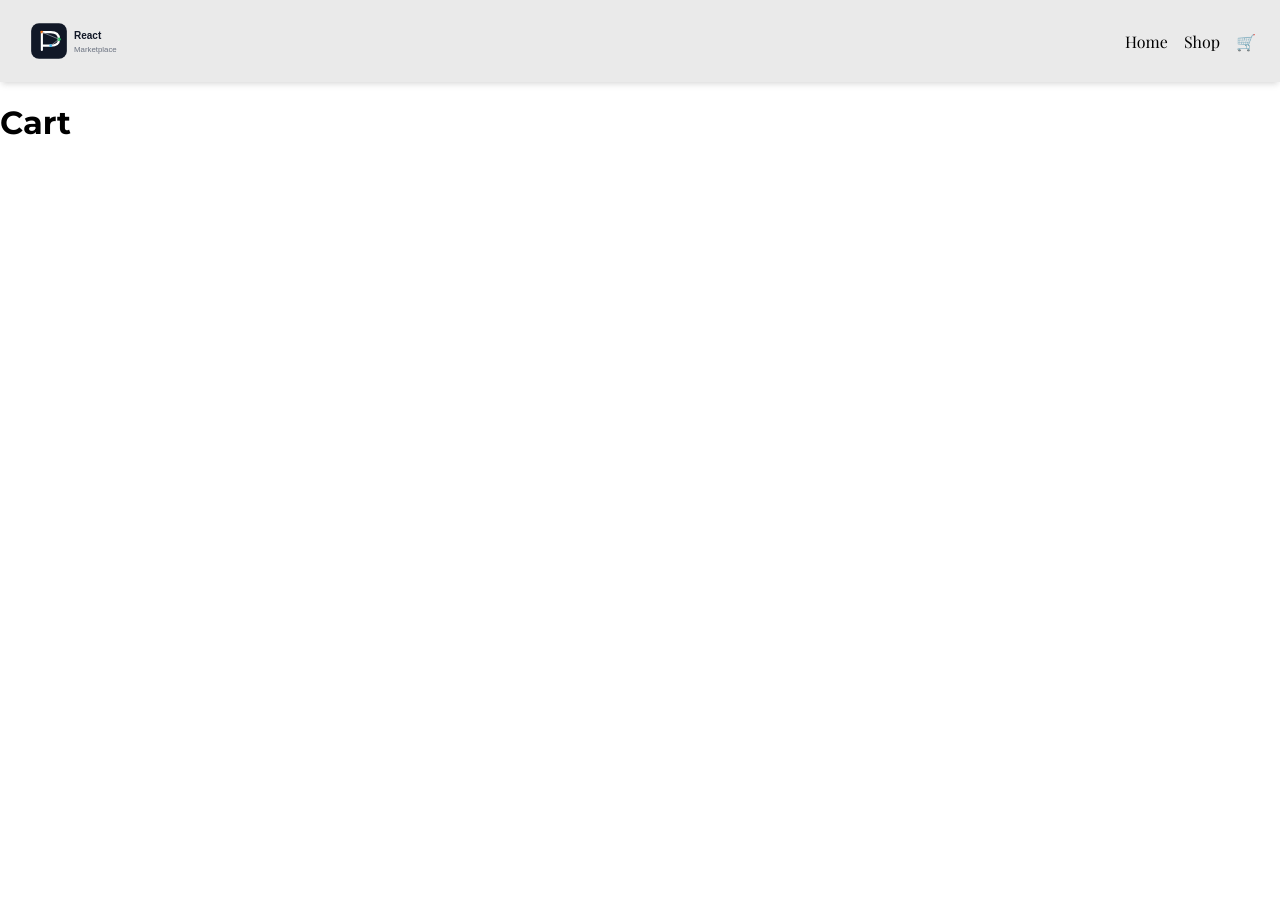
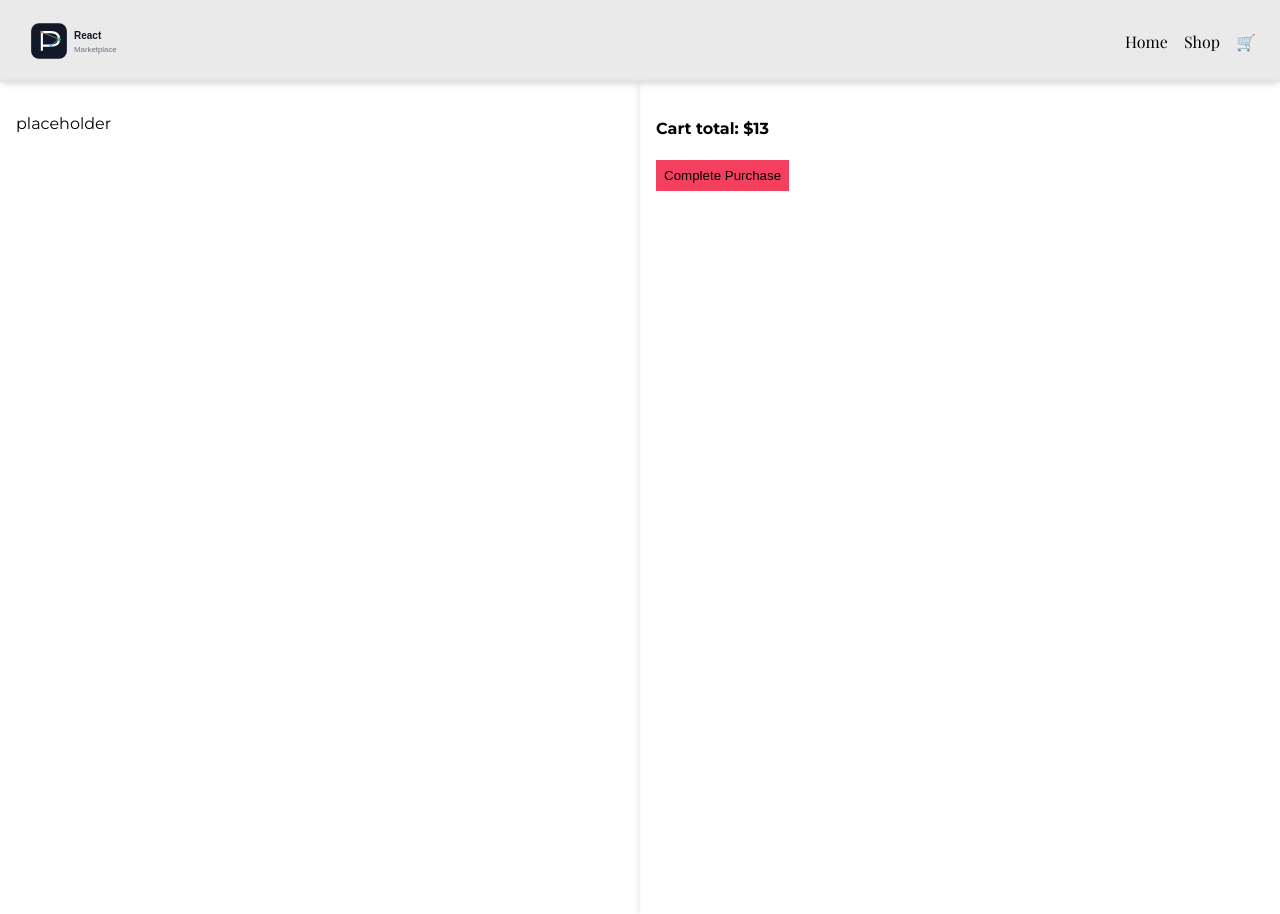
Before and after one commit to NedimM24/react-marketplace, a React (Vite) app: page /cart in a window 1280 px wide. Before the commit the page ends 800 px from the top, so only its background shows below. Built offline with nearby package versions, Linux system fonts and the light colour scheme; a web font is replaced by a local one.

Commit message:
Add cart page layout
Left side displays cart items. Right side contains the order total and checkout button.

```diff
--- a/src/App.jsx
+++ b/src/App.jsx
@@ -6,7 +6,15 @@ import { products } from './data/products'
 import './App.css'
 
 function App() {
-  const [cart, setCart] = useState([]);
+  const [cart, setCart] = useState([
+    {
+        id: 1,
+        image: "https://picsum.photos/200/200",
+        title: "placeholder",
+        price: 13,
+        description: "This is a placeholder description",
+    },
+  ]);
 
   //State for the products array. No need to set, read only
   const [productsArray] = useState(products);
--- /dev/null
+++ b/src/components/CartItem.jsx
@@ -0,0 +1,8 @@
+export function CartItem({item}){
+
+    return(
+        <>
+            <p>{item.title}</p>
+        </>
+    )
+}
--- a/src/pages/Cart.jsx
+++ b/src/pages/Cart.jsx
@@ -1,7 +1,30 @@
+import { useOutletContext } from "react-router-dom";
+import { CartItem } from "../components/CartItem";
+import styles from "./Cart.module.css"
+
 export default function Cart(){
+    const { productsArray, cart, setCart } = useOutletContext();
+    const total = cart.reduce((sum, item) => sum + item.price,0)
+
     return(
         <>
-            <h1>Cart</h1>
+            <div className={styles.container}> {/**Container */}
+
+                <div className={styles.left}> {/**Left side contains cartitems*/}
+                    {cart.map((item) => (
+                        <CartItem key={item.id} item={item} />
+                    ))}
+                </div>
+
+                <div className={styles.left}>
+                    {/**Right side will have cart total and a non-functional checkout button */}
+                    <h4>Cart total: ${total} </h4>
+                    <button className={styles.btn}>Complete Purchase</button>
+                </div>
+
+
+            </div>
+
         </>
     )
 }
--- /dev/null
+++ b/src/pages/Cart.module.css
@@ -0,0 +1,34 @@
+.container{
+   display: flex;
+}
+
+.left,
+.right{
+    height: 100%;
+    width: 50%;
+}
+
+.left{
+    flex: 1;
+    position: sticky;
+    height: 100vh;
+}
+
+.left{
+    box-shadow: -2px 0 6px rgba(0, 0, 0, 0.08);
+    padding: 1rem;
+}
+
+.btn{
+    border: none;
+    background-color: var(--accent);
+    padding: .5rem;
+}
+
+.btn:hover{
+    transform: scale(1.1);
+}
+
+.btn:active{
+    transform: scale(1.07);
+}
--- a/src/pages/Shop.jsx
+++ b/src/pages/Shop.jsx
@@ -3,7 +3,9 @@ import { ProductCard } from "../components/ProductCard";
 import styles from "./Shop.module.css";
 
 export default function Shop() {
-  const { productsArray } = useOutletContext();
+  //useOutletContext passing props to use
+  //Need to create a dunction to setCart (adding to cart) once user clicks add
+  const { productsArray, cart, setCart } = useOutletContext();
 
   return (
     <div className={styles.container}>
--- a/src/pages/Shop.module.css
+++ b/src/pages/Shop.module.css
@@ -15,5 +15,23 @@
     .container{
         display: grid;
         grid-template-columns: auto auto;
+        justify-items: center;
     }
 }
+
+@media screen and (width >= 1024px){
+    .container{
+        display: grid;
+        grid-template-columns: 1fr 1fr 1fr;
+        justify-items: center;
+    }
+}
+
+@media screen and (width >= 2560px){
+    .container{
+        display: grid;
+        grid-template-columns: 1fr 1fr 1fr 1fr;
+        justify-items: center;
+        gap: 5rem;
+    }
+}
```
